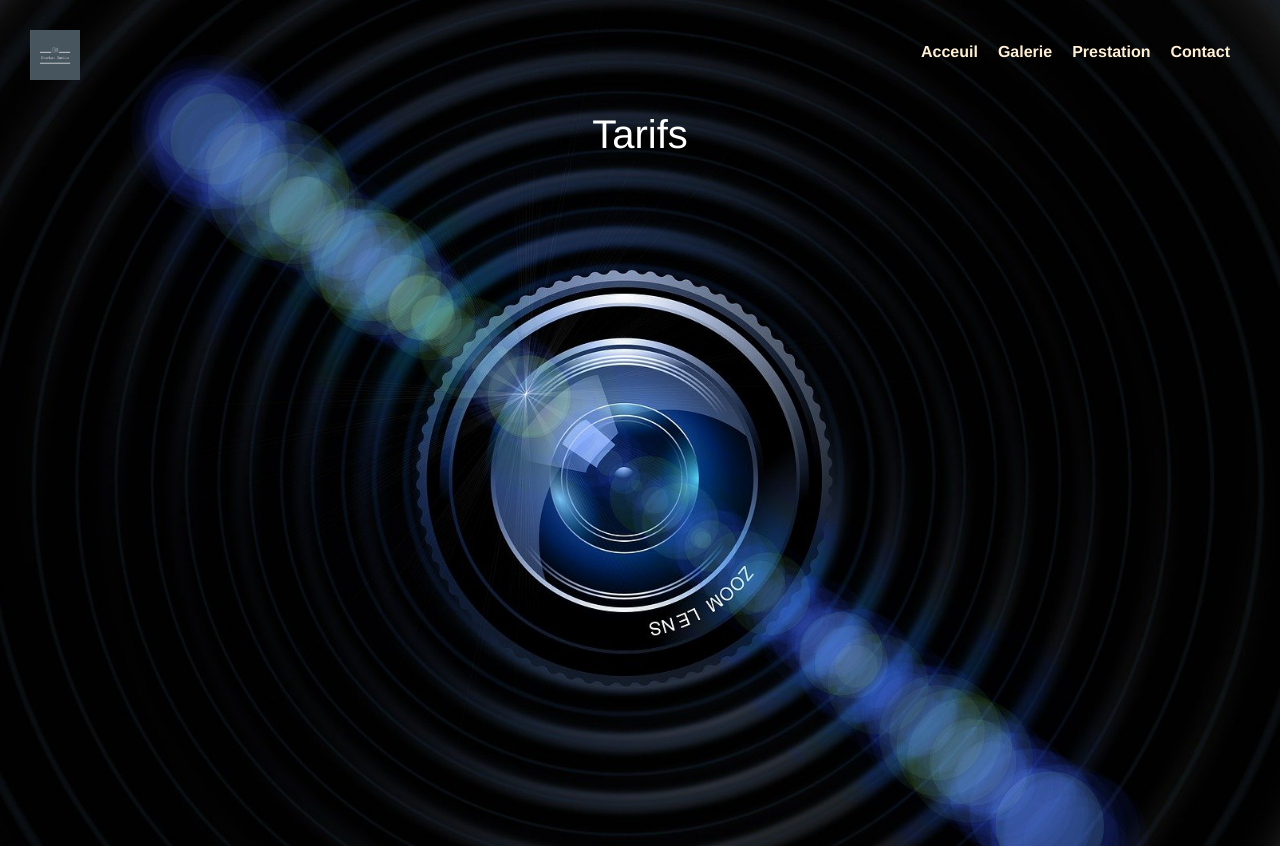
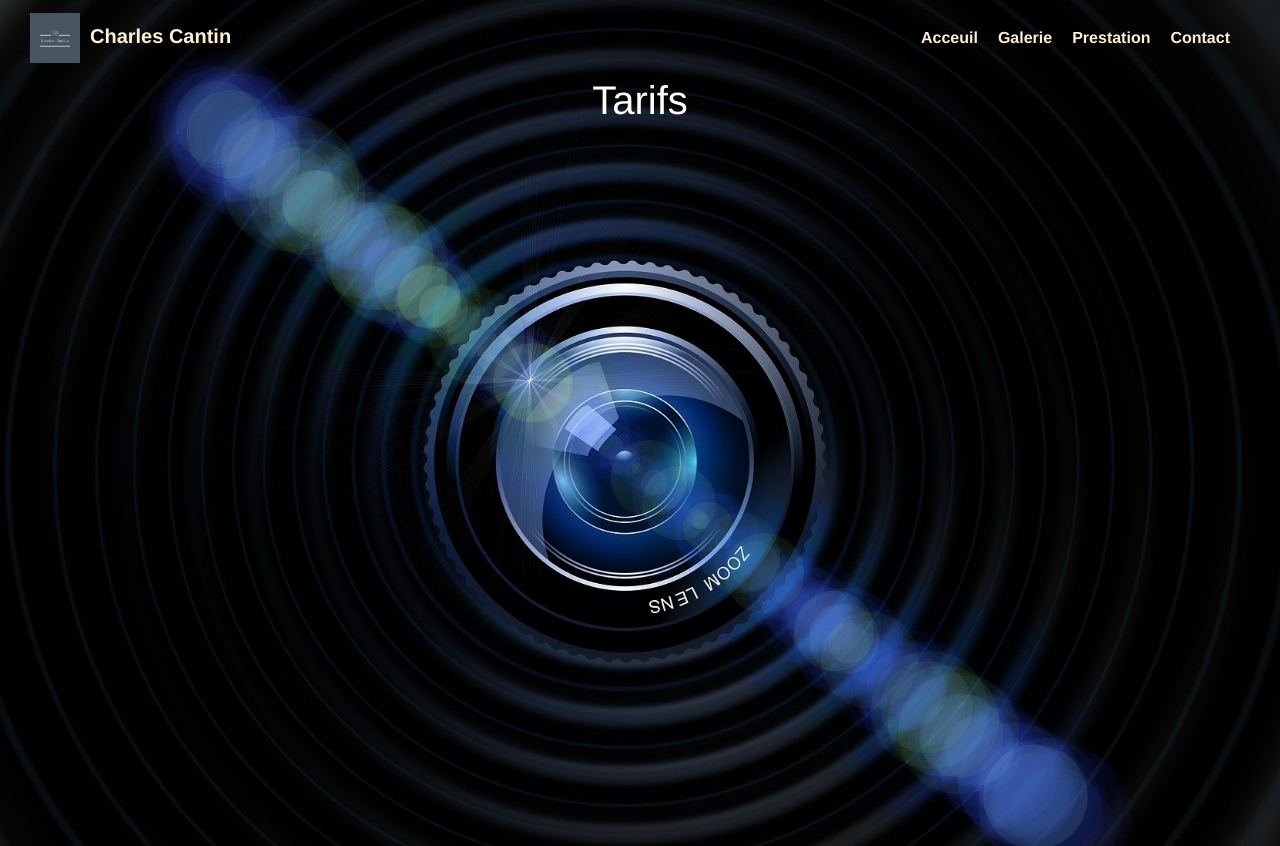
Before and after one commit to Geek2tech/ecf4-Front-CCantin, a Vue app in the folder FrontEnd/: page /#/tarifs in a window 1280 px wide. Shown: the top 846 px of the page. Built offline with nearby package versions, Linux system fonts and the light colour scheme.

Commit message:
FRONT add name in Header-Component + animation on Hover in Photo-Component

```diff
--- a/FrontEnd/src/components/Header-Component.vue
+++ b/FrontEnd/src/components/Header-Component.vue
@@ -1,7 +1,8 @@
 <template>
-  <nav>
-    <div class="logo header">
-      <img src="../../public/Assets/Img/Logo.png" alt="logo">
+  <nav class="navbar justify-content-center justify-content-md-between">
+    <div class="logo header navbar-brand">
+      <img src="../../public/Assets/Img/Logo.png" alt="logo" class="d-inline-block align-center">
+      <span id="texteLogo"><strong>Charles Cantin</strong></span>
     </div>
     <div class="HeaderLink">
       <router-link to="/">Acceuil</router-link>
@@ -23,8 +24,9 @@ export default {
 <style scoped>
 nav {
   display: flex;
-  justify-content: space-between;
+
   background-color: transparent;
+
 }
 
 nav img {
@@ -49,4 +51,9 @@ nav img {
   transition-duration: 0.5s;
 
 }
+#texteLogo{
+  color:papayawhip;
+  padding: 10px;
+
+}
 </style>
--- a/FrontEnd/src/components/Photo-Component.vue
+++ b/FrontEnd/src/components/Photo-Component.vue
@@ -1,3 +1,14 @@
+<template>
+  <div>
+
+    <img :src=url :value="categorie" :alt="description" class="photo img-fluid">
+    <br>
+    {{categorie}}
+
+  </div>
+
+</template>
+
 <script >
 export default {
   name:'Photo-Component',
@@ -9,25 +20,32 @@ export default {
 
 
 </script>
-
-<template>
-  <div>
-
-    <img :src=url :value="categorie" :alt="description" class="photoGalery img-fluid">
-    <br>
-    {{categorie}}
-
-  </div>
-
-</template>
-
 <style scoped>
 div{
   color:red;
 }
-.photoGalery{
+.photo{
   border-radius: 20%;
-  border: 10px solid white;
+  border: 8px solid papayawhip;
+  transition: all 0.7s ease-in-out;
+
+}
+.photo:hover{
+
+  transform: scale(160%);
+  border: 2px solid papayawhip;
+  -webkit-box-shadow: 5px 5px 48px 29px #000000;
+  box-shadow: 5px 5px 48px 29px #000000;
+}
+
+@media  ( max-width:575px) {
+  .photo:hover{
+    transform: none;
+    border: 8px solid papayawhip;
+
+}
+
+
 }
 
 </style>
```
